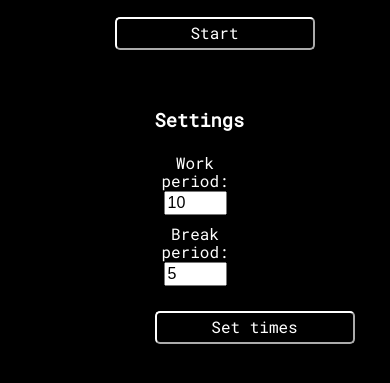
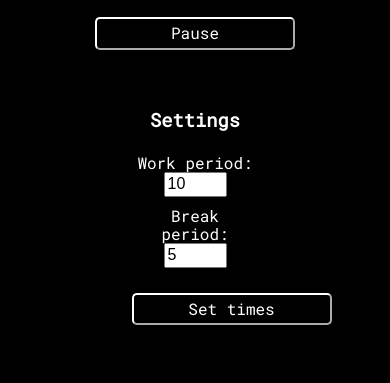
Before and after one commit to AdamSkuse/fcc-pomodoro, a website: page app/index.html in a window 390 px wide. Both pictures are taken after a click on the button "Start". Shown: the part 331-714 px from the top of the page. Drawn offline with Linux system fonts and the light colour scheme.

Commit message:
Adds pause/start display toggle to start button

```diff
--- a/app/assets/scripts/App.js
+++ b/app/assets/scripts/App.js
@@ -47,8 +47,11 @@ function startButtonClick() {
       workRestDisplay.innerHTML = "Break time!";
       startTimer(currentBreakTimer);
     }
+    startButton.innerHTML="Pause";
   } else {
     pauseTimer();
+    startButton.innerHTML="Start";
+
   }
 }
 
--- a/app/assets/styles/base/_global.css
+++ b/app/assets/styles/base/_global.css
@@ -6,7 +6,7 @@ body {
 }
 
 .container {
-  width: 70%;
+  width: 90%;
   margin: auto;
   text-align: center;
 }
--- a/app/temp/styles/styles.css
+++ b/app/temp/styles/styles.css
@@ -459,7 +459,7 @@ body {
 }
 
 .container {
-  width: 70%;
+  width: 90%;
   margin: auto;
   text-align: center;
 }
```
